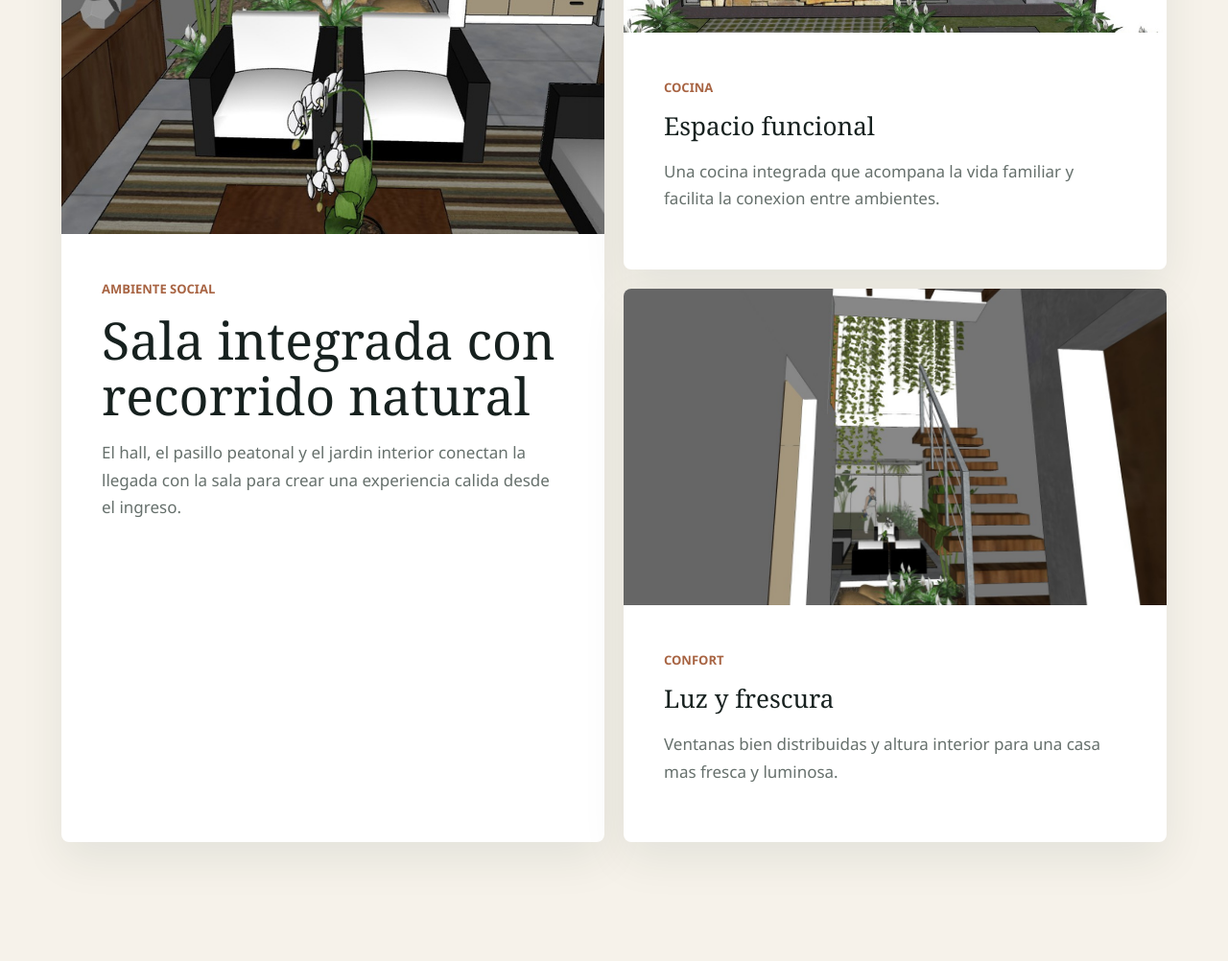
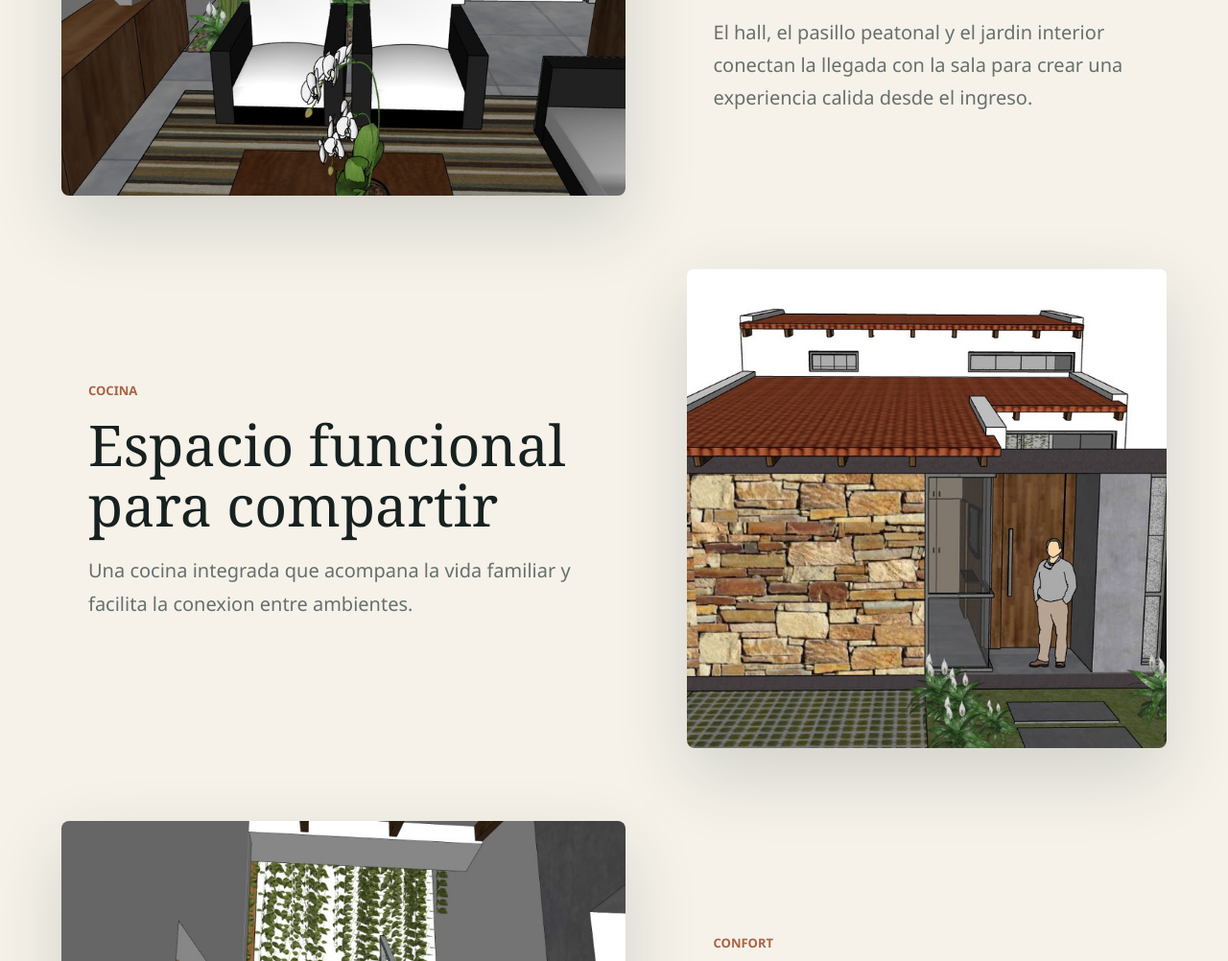
Before and after one commit to niky93/patujuconstructions, a website: page casa-yvaga.html in a window 1280 px wide. Shown: the part 1798-2800 px from the top of the page at 96% size. Drawn offline with Linux system fonts and the light colour scheme.

Commit message:
Add alternating layouts and scroll effects

```diff
--- a/casa-yvaga.html
+++ b/casa-yvaga.html
@@ -57,7 +57,7 @@
         </div>
       </section>
 
-      <section class="house-intro">
+      <section class="house-intro reveal-row">
         <div>
           <p class="eyebrow">Tu hogar en el paraiso</p>
           <h2>Una casa disenada para sentirse amplia, natural y privada.</h2>
@@ -69,28 +69,34 @@
         </p>
       </section>
 
-      <section class="living-grid" id="ambientes">
-        <article class="living-card large">
-          <img src="assets/page-09-image-03.jpg" alt="Sala, cocina y jardin interior">
-          <div>
+      <section class="living-sections" id="ambientes">
+        <article class="living-row reveal-row">
+          <div class="living-image">
+            <img src="assets/page-09-image-03.jpg" alt="Sala, cocina y jardin interior">
+          </div>
+          <div class="living-copy">
             <span>Ambiente social</span>
             <h2>Sala integrada con recorrido natural</h2>
             <p>El hall, el pasillo peatonal y el jardin interior conectan la llegada con la sala para crear una experiencia calida desde el ingreso.</p>
           </div>
         </article>
-        <article class="living-card">
-          <img src="assets/page-09-image-05.jpg" alt="Cocina integrada">
-          <div>
+        <article class="living-row reverse reveal-row">
+          <div class="living-image">
+            <img src="assets/page-09-image-05.jpg" alt="Cocina integrada">
+          </div>
+          <div class="living-copy">
             <span>Cocina</span>
-            <h3>Espacio funcional</h3>
+            <h2>Espacio funcional para compartir</h2>
             <p>Una cocina integrada que acompana la vida familiar y facilita la conexion entre ambientes.</p>
           </div>
         </article>
-        <article class="living-card">
-          <img src="assets/page-10-image-04.jpg" alt="Sala moderna de Yvaga Homes">
-          <div>
+        <article class="living-row reveal-row">
+          <div class="living-image">
+            <img src="assets/page-10-image-04.jpg" alt="Sala moderna de Yvaga Homes">
+          </div>
+          <div class="living-copy">
             <span>Confort</span>
-            <h3>Luz y frescura</h3>
+            <h2>Luz, frescura y privacidad</h2>
             <p>Ventanas bien distribuidas y altura interior para una casa mas fresca y luminosa.</p>
           </div>
         </article>
@@ -101,23 +107,23 @@
           <p class="eyebrow">Detalles del modelo</p>
           <h2>Elementos que hacen diferente a Yvaga Homes.</h2>
         </div>
-        <div class="detail-list">
-          <article>
+        <div class="detail-list reveal-group">
+          <article class="reveal-card">
             <span>01</span>
             <h3>Altura piso-techo</h3>
             <p>Mayor sensacion de amplitud y mejor comportamiento termico en los ambientes principales.</p>
           </article>
-          <article>
+          <article class="reveal-card">
             <span>02</span>
             <h3>Jardin interior</h3>
             <p>Un toque natural que acompana el recorrido de la casa y mejora la experiencia de llegada.</p>
           </article>
-          <article>
+          <article class="reveal-card">
             <span>03</span>
             <h3>Privacidad familiar</h3>
             <p>Distribucion pensada para vivir con tranquilidad, comodidad y espacios acogedores.</p>
           </article>
-          <article>
+          <article class="reveal-card">
             <span>04</span>
             <h3>Construccion solida</h3>
             <p>Materiales de buena calidad, acabados cuidados y supervision durante el avance de obra.</p>
@@ -146,7 +152,7 @@
         </div>
       </section>
 
-      <section class="house-cta" id="contacto">
+      <section class="house-cta reveal-row" id="contacto">
         <div class="contact-copy">
           <p class="eyebrow">Solicita informacion</p>
           <h2>Quieres construir tu Yvaga Home?</h2>
--- a/script.js
+++ b/script.js
@@ -1,6 +1,30 @@
 const lightbox = document.querySelector(".lightbox");
 const lightboxImage = document.querySelector(".lightbox img");
 const closeButton = document.querySelector(".lightbox-close");
+
+document.body.classList.add("js-ready");
+
+const revealItems = document.querySelectorAll(
+  ".hero-content, .hero-panel, .house-hero-content, .house-summary, .reveal-row, .reveal-card"
+);
+
+if ("IntersectionObserver" in window) {
+  const revealObserver = new IntersectionObserver(
+    (entries) => {
+      entries.forEach((entry) => {
+        if (entry.isIntersecting) {
+          entry.target.classList.add("is-visible");
+          revealObserver.unobserve(entry.target);
+        }
+      });
+    },
+    { threshold: 0.16, rootMargin: "0px 0px -8% 0px" }
+  );
+
+  revealItems.forEach((item) => revealObserver.observe(item));
+} else {
+  revealItems.forEach((item) => item.classList.add("is-visible"));
+}
 
 document.querySelectorAll(".gallery-card").forEach((card) => {
   card.addEventListener("click", () => {
--- a/styles.css
+++ b/styles.css
@@ -27,6 +27,120 @@ body {
   font-family: "Segoe UI", Candara, Calibri, Arial, sans-serif;
   font-size: 17px;
   line-height: 1.68;
+}
+
+body.js-ready .hero-content,
+body.js-ready .hero-panel,
+body.js-ready .house-hero-content,
+body.js-ready .house-summary {
+  opacity: 0;
+  transform: translateY(24px);
+}
+
+body.js-ready .hero-content.is-visible,
+body.js-ready .hero-panel.is-visible,
+body.js-ready .house-hero-content.is-visible,
+body.js-ready .house-summary.is-visible {
+  opacity: 1;
+  transform: translateY(0);
+  transition: opacity 850ms ease, transform 850ms ease;
+}
+
+.reveal-card,
+.reveal-row .section-copy,
+.reveal-row .project-visual,
+.reveal-row .living-image,
+.reveal-row .living-copy,
+.reveal-row .contact-copy,
+.reveal-row .contact-form,
+.house-intro.reveal-row > div,
+.house-intro.reveal-row > p,
+.service-grid .reveal-row img,
+.service-grid .reveal-row div {
+  transition: opacity 780ms ease, transform 780ms ease;
+}
+
+body.js-ready .reveal-card,
+body.js-ready .reveal-row .section-copy,
+body.js-ready .reveal-row .project-visual,
+body.js-ready .reveal-row .living-image,
+body.js-ready .reveal-row .living-copy,
+body.js-ready .reveal-row .contact-copy,
+body.js-ready .reveal-row .contact-form,
+body.js-ready .house-intro.reveal-row > div,
+body.js-ready .house-intro.reveal-row > p,
+body.js-ready .service-grid .reveal-row img,
+body.js-ready .service-grid .reveal-row div {
+  opacity: 0;
+}
+
+body.js-ready .reveal-card {
+  transform: translateY(28px);
+}
+
+body.js-ready .reveal-row .section-copy,
+body.js-ready .reveal-row .living-copy,
+body.js-ready .reveal-row .contact-copy,
+body.js-ready .house-intro.reveal-row > p,
+body.js-ready .service-grid .reveal-row div {
+  transform: translateX(42px);
+}
+
+body.js-ready .reveal-row .project-visual,
+body.js-ready .reveal-row .living-image,
+body.js-ready .reveal-row .contact-form,
+body.js-ready .house-intro.reveal-row > div,
+body.js-ready .service-grid .reveal-row img {
+  transform: translateX(-42px);
+}
+
+body.js-ready .reveal-row.reverse .living-copy {
+  transform: translateX(-42px);
+}
+
+body.js-ready .reveal-row.reverse .living-image {
+  transform: translateX(42px);
+}
+
+body.js-ready .reveal-card.is-visible,
+body.js-ready .reveal-row.is-visible .section-copy,
+body.js-ready .reveal-row.is-visible .project-visual,
+body.js-ready .reveal-row.is-visible .living-image,
+body.js-ready .reveal-row.is-visible .living-copy,
+body.js-ready .reveal-row.is-visible .contact-copy,
+body.js-ready .reveal-row.is-visible .contact-form,
+body.js-ready .house-intro.reveal-row.is-visible > div,
+body.js-ready .house-intro.reveal-row.is-visible > p,
+body.js-ready .service-grid .reveal-row.is-visible img,
+body.js-ready .service-grid .reveal-row.is-visible div {
+  opacity: 1;
+  transform: translate(0, 0);
+}
+
+.reveal-group .reveal-card:nth-child(2),
+.service-grid .reveal-row:nth-child(2) img,
+.service-grid .reveal-row:nth-child(2) div {
+  transition-delay: 110ms;
+}
+
+.reveal-group .reveal-card:nth-child(3),
+.service-grid .reveal-row:nth-child(3) img,
+.service-grid .reveal-row:nth-child(3) div {
+  transition-delay: 220ms;
+}
+
+.reveal-group .reveal-card:nth-child(4) {
+  transition-delay: 330ms;
+}
+
+@media (prefers-reduced-motion: reduce) {
+  *,
+  *::before,
+  *::after {
+    scroll-behavior: auto !important;
+    transition-duration: 1ms !important;
+    animation-duration: 1ms !important;
+  }
 }
 
 img {
@@ -440,6 +554,10 @@ h3 {
   box-shadow: 0 18px 46px rgba(18, 46, 40, 0.08);
 }
 
+.service-grid article:nth-child(even) img {
+  order: 2;
+}
+
 .service-grid img {
   width: 100%;
   height: 100%;
@@ -671,7 +789,7 @@ h3 {
 
 .house-hero-content h1,
 .house-intro h2,
-.living-card h2,
+.living-copy h2,
 .house-cta h2 {
   margin: 0;
   font-family: Georgia, "Times New Roman", serif;
@@ -711,7 +829,7 @@ h3 {
 }
 
 .house-summary span,
-.living-card span,
+.living-copy span,
 .detail-list span {
   color: var(--copper);
   font-size: 13px;
@@ -745,49 +863,56 @@ h3 {
   line-height: 1.7;
 }
 
-.living-grid {
+.living-sections {
   display: grid;
-  grid-template-columns: repeat(2, minmax(0, 1fr));
-  gap: 20px;
+  gap: clamp(36px, 6vw, 76px);
   padding: 0 clamp(18px, 5vw, 76px) clamp(88px, 10vw, 142px);
 }
 
-.living-card {
+.living-row {
+  display: grid;
+  grid-template-columns: minmax(0, 1.08fr) minmax(0, 0.92fr);
+  gap: clamp(26px, 5vw, 70px);
+  align-items: center;
+}
+
+.living-row.reverse .living-image {
+  order: 2;
+}
+
+.living-image {
+  min-height: 500px;
   overflow: hidden;
   border-radius: 8px;
-  background: #fff;
-  box-shadow: 0 18px 46px rgba(18, 46, 40, 0.08);
+  box-shadow: var(--shadow);
 }
 
-.living-card.large {
-  grid-row: span 2;
+.living-image img {
+  width: 100%;
+  height: 100%;
+  min-height: 500px;
+  object-fit: cover;
+  transition: transform 700ms ease;
 }
 
-.living-card img {
-  width: 100%;
-  height: 330px;
-  object-fit: cover;
+.living-row:hover .living-image img {
+  transform: scale(1.035);
 }
 
-.living-card.large img {
-  height: 540px;
+.living-copy {
+  max-width: 560px;
+  padding: clamp(10px, 3vw, 28px);
 }
 
-.living-card div {
-  padding: clamp(26px, 4vw, 42px);
+.living-copy h2 {
+  margin-top: 12px;
+  font-size: clamp(38px, 4.6vw, 62px);
 }
 
-.living-card h2 {
-  margin-top: 12px;
-  font-size: clamp(34px, 4.2vw, 54px);
-}
-
-.living-card h3 {
-  margin-top: 12px;
-}
-
-.living-card p {
+.living-copy p {
   color: var(--muted);
+  font-size: 20px;
+  line-height: 1.72;
 }
 
 .detail-band,
@@ -940,7 +1065,7 @@ h3 {
   }
 
   .house-summary,
-  .living-grid {
+  .living-row {
     grid-template-columns: 1fr;
   }
 
@@ -948,13 +1073,13 @@ h3 {
     margin-top: -56px;
   }
 
-  .living-card.large {
-    grid-row: auto;
+  .living-row.reverse .living-image {
+    order: 0;
   }
 
-  .living-card.large img,
-  .living-card img {
-    height: 360px;
+  .living-image,
+  .living-image img {
+    min-height: 360px;
   }
 
 }
@@ -1037,9 +1162,9 @@ h3 {
     width: min(100% - 32px, 1120px);
   }
 
-  .living-card.large img,
-  .living-card img {
-    height: 280px;
+  .living-image,
+  .living-image img {
+    min-height: 280px;
   }
 
   .site-footer {
```
Also changed, not shown: index.html (+19 -19 lines).
